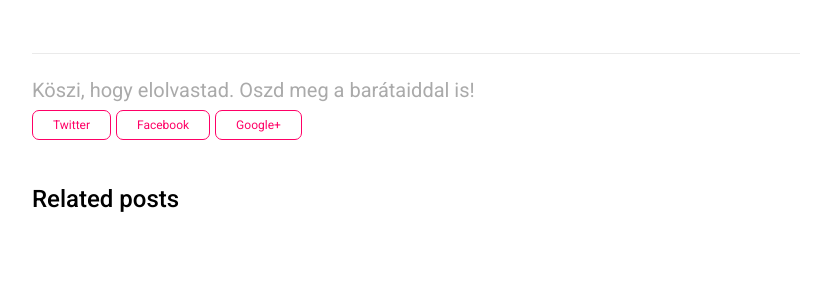
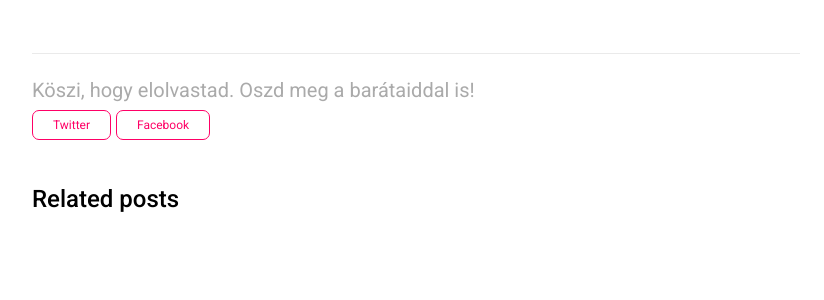
Before and after one commit to szsoma/szsoma.github.io, a Jekyll site: the page built from _posts/2017-07-03-blog-start.md, in a window 1280 px wide. Shown: the part 1303-1603 px from the top of the page, without its empty margins (224-1048 px from the left). Built offline with Jekyll 4.4.1, drawn with Linux system fonts in a browser that asks for light colours; some web fonts are replaced; comment, search, counter and statistics services are not loaded.

Commit message:
wireframe post

```diff
--- a/_includes/post/share_buttons.html
+++ b/_includes/post/share_buttons.html
@@ -4,5 +4,4 @@
 
     <a href="https://facebook.com/sharer.php?u={{ site.url }}{{ page.url }}" rel="nofollow" target="_blank" title="Share on Facebook">Facebook</a>
 
-    <a href="https://plus.google.com/share?url={{ site.url }}{{ page.url }}" rel="nofollow" target="_blank" title="Share on Google+">Google+</a>
 </div>
```
